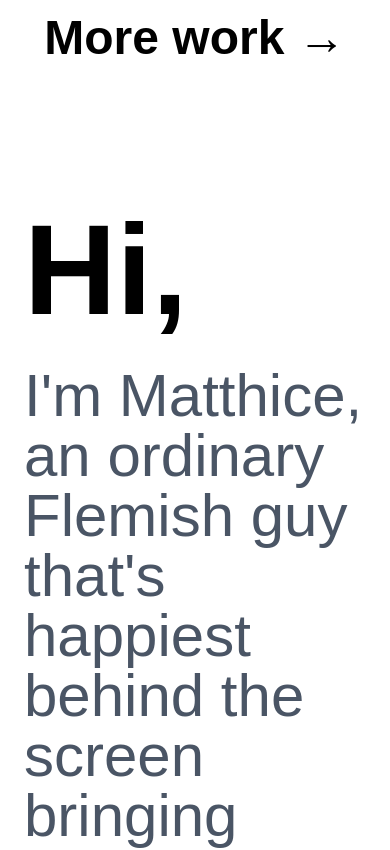
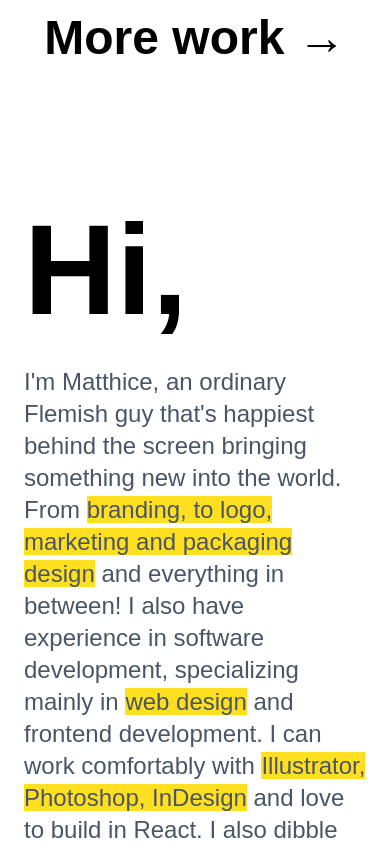
Before and after one commit to Matthicus/portfolio, a React (Vite) app: page / in a window 390 px wide. Shown: the part 817-1667 px from the top of the page. Built offline with nearby package versions, Linux system fonts and the light colour scheme; a web font is replaced by a local one.

Commit message:
about section responsiveness and scroll down

```diff
--- a/src/components/About.jsx
+++ b/src/components/About.jsx
@@ -3,32 +3,35 @@ import snow from "../assets/picture_about_snow.png";
 
 const About = () => {
   return (
-    <section className=" flex flex-col lg:flex-row lg:items-center lg:align-center max-w-2xl mx-auto px-6 py-24 gap-12   ">
-      <div className="flex flex-col  gap-4 order-2 lg:order-1 lg:w-1000">
-        <img src={summer} alt="summer" className="rounded-xl" />
-        <img src={snow} alt="snow" className="rounded-xl" />
-      </div>
-      <div className="">
+    <section
+      id="about"
+      className=" scroll-mt-24 flex flex-col md:flex-row items-center max-w-2xl mx-auto px-6 py-24 gap-12"
+    >
+      <div className="flex-1">
         <h1 className="text-9xl font-bold mb-8">Hi,</h1>
-        <p className="text-gray-600 mb-6 text-6xl lg:text-2xl intro-text ">
+        <p className="text-gray-600 mb-6 text-2xl intro-text">
           I'm Matthice, an ordinary Flemish guy that's happiest behind the
           screen bringing something new into the world. From{" "}
           <span className="bg-yellow-300">
-            branding, to logo, marketing and packaging design{" "}
+            branding, to logo, marketing and packaging design
           </span>{" "}
           and everything in between! I also have experience in software
           development, specializing mainly in{" "}
-          <span className="bg-yellow-300 ">web design</span> and frontend
+          <span className="bg-yellow-300">web design</span> and frontend
           development. I can work comfortably with{" "}
           <span className="bg-yellow-300">
-            {" "}
-            Illustrator, Photoshop, InDesign{" "}
+            Illustrator, Photoshop, InDesign
           </span>{" "}
           and love to build in React. I also dibble dabble in video editing now
           and again. If you liked this poorly written introduction, don't
           hesitate to contact me so we can make something great together!
         </p>
       </div>
+
+      <div className="flex md:flex-col gap-4 flex-1 min-w-0">
+        <img src={summer} alt="summer" className="rounded-xl w-full min-w-0" />
+        <img src={snow} alt="snow" className="rounded-xl w-full min-w-0" />
+      </div>
     </section>
   );
 };
--- a/src/components/TextFlip.jsx
+++ b/src/components/TextFlip.jsx
@@ -151,7 +151,7 @@ const TextFlip = () => {
       </div>
 
       <Link to="/work">
-        <h2 className="max-w-[1180px] mx-auto px-6 text-center lg:text-right text-5xl lg:text-3xl font-bold mt-4 lg:-mt-8 cursor-pointer">
+        <h2 className="  max-w-[1180px] mx-auto px-6 text-center lg:text-right text-5xl lg:text-3xl font-bold mt-4 lg:-mt-8 cursor-pointer ">
           More work &rarr;
         </h2>
       </Link>
--- a/src/index.css
+++ b/src/index.css
@@ -59,6 +59,10 @@ html {
   font-style: normal;
 }
 
+html {
+  scroll-behavior: smooth;
+}
+
 .text-animation {
 
   font-size: 300px;
--- a/src/pages/Work.jsx
+++ b/src/pages/Work.jsx
@@ -9,7 +9,7 @@ const Work = () => {
         <div className="text-right  pt-15 pr-17">
           <Link
             to="/"
-            className="inline-block text-3xl pl-6 cursor-pointer hover:bg-yellow-300"
+            className="inline-block text-3xl pl-6 cursor-pointer relative after:content-[''] after:absolute after:w-0 after:h-[2px] after:bottom-0 after:left-0 after:bg-black after:transition-all after:duration-300 hover:after:w-full"
           >
             &larr; Home
           </Link>
```
